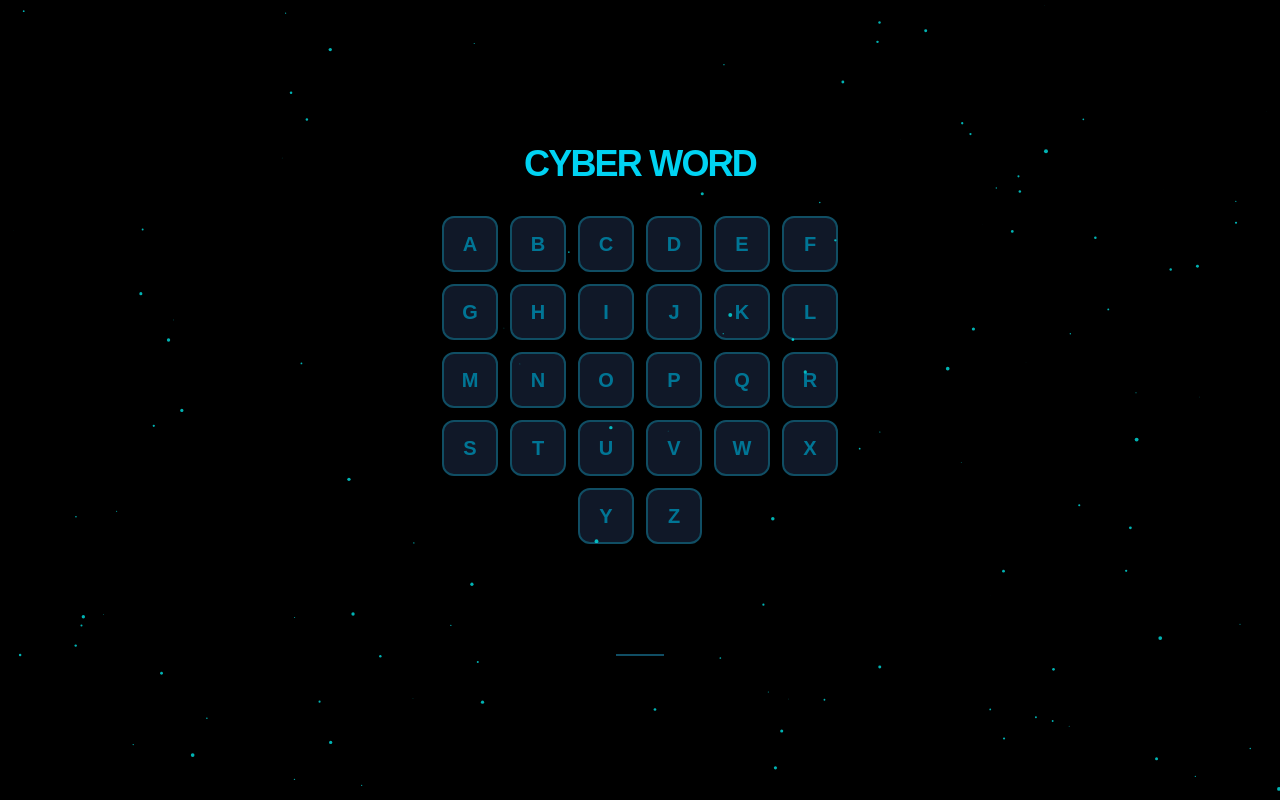
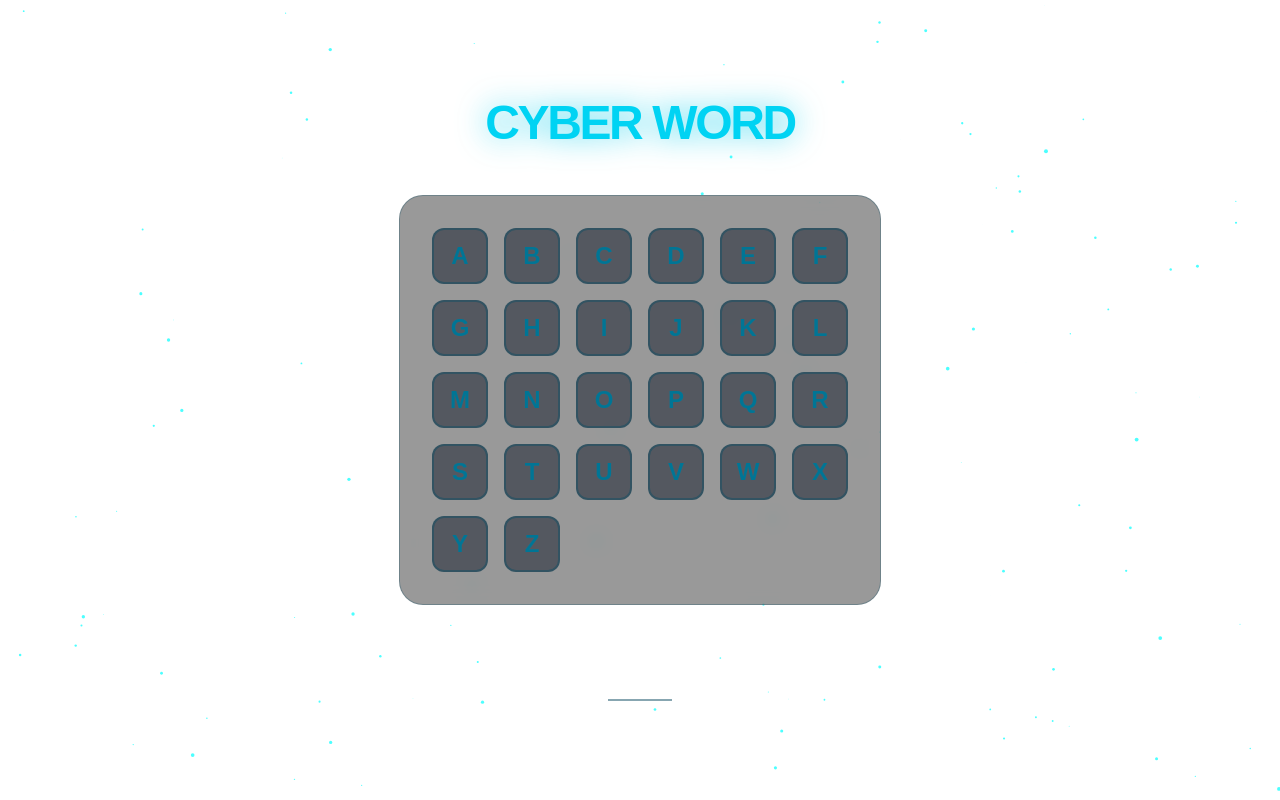
Before and after one commit to thilu99/cyber-strike-pro, a Next.js app: page /games/word in a window 1280 px wide. Built offline with nearby package versions, Linux system fonts and the light colour scheme.

Commit message:
Restore visuals and fix touch

```diff
--- a/src/app/games/word/page.tsx
+++ b/src/app/games/word/page.tsx
@@ -1,63 +1,44 @@
 'use client'
-export const dynamic = 'force-dynamic'
-import { useState, useRef, useEffect } from 'react'
+export const dynamic = 'force-dynamic';
+import { useState } from 'react';
 
 export default function WordGame() {
-  const [selectedLetters, setSelectedLetters] = useState<string[]>([])
-  const [isDragging, setIsDragging] = useState(false)
-  const alphabet = "ABCDEFGHIJKLMNOPQRSTUVWXYZ".split("")
+  const [selectedLetters, setSelectedLetters] = useState<string[]>([]);
+  const alphabet = "ABCDEFGHIJKLMNOPQRSTUVWXYZ".split("");
 
-  // We use a Ref to prevent duplicate letters while dragging
-  const currentWord = useRef<string[]>([])
-
-  const startDragging = (letter: string) => {
-    setIsDragging(true)
-    currentWord.current = [letter]
-    setSelectedLetters([letter])
-  }
-
-  const handlePointerEnter = (letter: string) => {
-    if (isDragging && !currentWord.current.includes(letter)) {
-      currentWord.current = [...currentWord.current, letter]
-      setSelectedLetters([...currentWord.current])
-    }
-  }
-
-  const stopDragging = () => {
-    setIsDragging(false)
-    // Here is where you'd eventually validate the word against a dictionary
-    console.log("Word submitted:", currentWord.current.join(""))
-  }
+  const handleSelect = (letter: string) => {
+    setSelectedLetters(prev => prev.includes(letter)
+      ? prev.filter(l => l !== letter)
+      : [...prev, letter]
+    );
+  };
 
   return (
-    <div className="flex flex-col items-center justify-center min-h-screen p-4 bg-black select-none"
-         onPointerUp={stopDragging}
-         onPointerLeave={stopDragging}>
+    <div className="flex flex-col items-center justify-center min-h-screen p-4 bg-transparent select-none touch-none">
+      <h1 className="mb-12 text-5xl font-black text-cyan-400 tracking-tighter drop-shadow-[0_0_15px_rgba(34,211,238,0.8)]">
+        CYBER WORD
+      </h1>
 
-      <h1 className="mb-8 text-4xl font-bold text-cyan-400 tracking-tighter">CYBER WORD</h1>
-
-      <div className="flex flex-wrap justify-center gap-3 max-w-md">
+      {/* Restore your original grid structure */}
+      <div className="grid grid-cols-6 gap-4 max-w-2xl p-8 rounded-3xl border border-cyan-900/30 bg-black/40 backdrop-blur-sm">
         {alphabet.map((letter) => (
-          <div
+          <button
             key={letter}
-            onPointerDown={() => startDragging(letter)}
-            onPointerEnter={() => handlePointerEnter(letter)}
-            // Important for mobile: pointerOver allows detection while finger is down
-            onPointerOver={() => handlePointerEnter(letter)}
-            className={`w-14 h-14 rounded-xl border-2 flex items-center justify-center text-xl font-black cursor-pointer transition-all duration-75 touch-none
+            onPointerDown={() => handleSelect(letter)}
+            className={`w-14 h-14 rounded-xl border-2 flex items-center justify-center text-2xl font-bold transition-all duration-150
               ${selectedLetters.includes(letter)
-                ? 'bg-cyan-500 border-white text-white scale-110 shadow-[0_0_20px_rgba(6,182,212,0.9)]'
-                : 'bg-gray-900 border-cyan-900 text-cyan-700'
+                ? 'bg-cyan-500 border-cyan-300 text-white shadow-[0_0_25px_rgba(6,182,212,1)] scale-110'
+                : 'bg-gray-900/50 border-cyan-900/50 text-cyan-700 hover:border-cyan-400 hover:text-cyan-300'
               }`}
           >
             {letter}
-          </div>
+          </button>
         ))}
       </div>
 
-      <div className="mt-12 h-16 text-cyan-300 text-4xl font-mono tracking-[0.2em] border-b-2 border-cyan-900 px-6">
+      <div className="mt-12 text-cyan-200 text-3xl font-mono tracking-widest min-h-[3rem] border-b-2 border-cyan-900/50 px-8">
         {selectedLetters.join("")}
       </div>
     </div>
-  )
+  );
 }
--- a/src/app/globals.css
+++ b/src/app/globals.css
@@ -64,11 +64,15 @@ button,
   z-index: 10;
   pointer-events: auto;
 }
+/* Make particles sit BEHIND the game */
+#tsparticles, canvas {
+  pointer-events: none !important;
+  z-index: -1 !important;
+  position: fixed !important;
+}
 
-/* Fix for the Word Game: prevents text selection while dragging */
-.select-none {
-  -webkit-user-select: none;
-  -moz-user-select: none;
-  ms-user-select: none;
-  user-select: none;
+/* Make sure buttons and game areas are on top */
+button, .grid, main {
+  position: relative;
+  z-index: 10;
 }
--- a/src/components/bowling/BowlingScene.tsx
+++ b/src/components/bowling/BowlingScene.tsx
@@ -1,73 +1,52 @@
 'use client'
-import { Canvas, useFrame } from '@react-three/fiber'
-import { Physics, useSphere, usePlane } from '@react-three/cannon'
-import { useRef, useEffect } from 'react'
+import { Canvas, useFrame } from '@react-three/fiber';
+import { Physics, useSphere, usePlane } from '@react-three/cannon';
+import { useRef, useEffect, Suspense } from 'react';
 
 function Ball() {
-  // mass: 1 makes it reactive to physics
-  const [ref, api] = useSphere(() => ({
-    mass: 1,
-    position: [0, 0.5, 10],
-    args: [0.5]
-  }))
-
-  const targetX = useRef(0)
+  const [ref, api] = useSphere(() => ({ mass: 1, position: [0, 0.5, 10] }));
+  const targetX = useRef(0);
 
   useEffect(() => {
     const handleMove = (e: any) => {
-      const clientX = e.touches ? e.touches[0].clientX : e.clientX
-      // Normalize position to -4 to 4 (lane width)
-      targetX.current = (clientX / window.innerWidth) * 8 - 4
-
-      // Prevents the phone from scrolling while you play
-      if (e.touches) e.preventDefault()
-    }
-
-    window.addEventListener('mousemove', handleMove)
-    window.addEventListener('touchmove', handleMove, { passive: false })
-    return () => {
-      window.removeEventListener('mousemove', handleMove)
-      window.removeEventListener('touchmove', handleMove)
-    }
-  }, [])
+      const clientX = e.touches ? e.touches[0].clientX : e.clientX;
+      targetX.current = (clientX / window.innerWidth) * 10 - 5;
+    };
+    window.addEventListener('pointermove', handleMove);
+    return () => window.removeEventListener('pointermove', handleMove);
+  }, []);
 
   useFrame(() => {
-    // api.position.set is the "Teleport" method.
-    // api.velocity.set is the "Physics" method. We use position for tight steering.
-    api.position.set(targetX.current, 0.5, 10)
-    // Add a slight forward velocity to simulate the roll
-    api.velocity.set(0, 0, -8)
-  })
+    api.position.set(targetX.current, 0.5, 10);
+    api.velocity.set(0, 0, -5);
+  });
 
   return (
     <mesh ref={ref as any} castShadow>
       <sphereGeometry args={[0.5, 32, 32]} />
-      <meshStandardMaterial color="#06b6d4" roughness={0.1} metalness={0.5} />
+      <meshStandardMaterial color="#22d3ee" emissive="#22d3ee" emissiveIntensity={0.5} />
     </mesh>
-  )
-}
-
-function Floor() {
-  const [ref] = usePlane(() => ({ rotation: [-Math.PI / 2, 0, 0], position: [0, 0, 0] }))
-  return (
-    <mesh ref={ref as any} receiveShadow>
-      <planeGeometry args={[10, 100]} />
-      <meshStandardMaterial color="#111" />
-    </mesh>
-  )
+  );
 }
 
 export default function BowlingScene() {
   return (
     <div className="h-screen w-full bg-black touch-none">
-      <Canvas shadows camera={{ position: [0, 4, 15], fov: 45 }}>
+      <Canvas shadows camera={{ position: [0, 5, 20], fov: 45 }}>
+        <color attach="background" args={['#000000']} />
         <ambientLight intensity={0.4} />
-        <pointLight position={[10, 10, 10]} castShadow />
-        <Physics gravity={[0, -9.81, 0]}>
-          <Ball />
-          <Floor />
-        </Physics>
+        <pointLight position={[10, 10, 10]} intensity={1.5} castShadow />
+        <Suspense fallback={null}>
+          <Physics>
+            <Ball />
+            {/* Added the floor/lane back */}
+            <mesh rotation={[-Math.PI / 2, 0, 0]} receiveShadow>
+              <planeGeometry args={[20, 100]} />
+              <meshStandardMaterial color="#0a0a0a" />
+            </mesh>
+          </Physics>
+        </Suspense>
       </Canvas>
     </div>
-  )
+  );
 }
```
